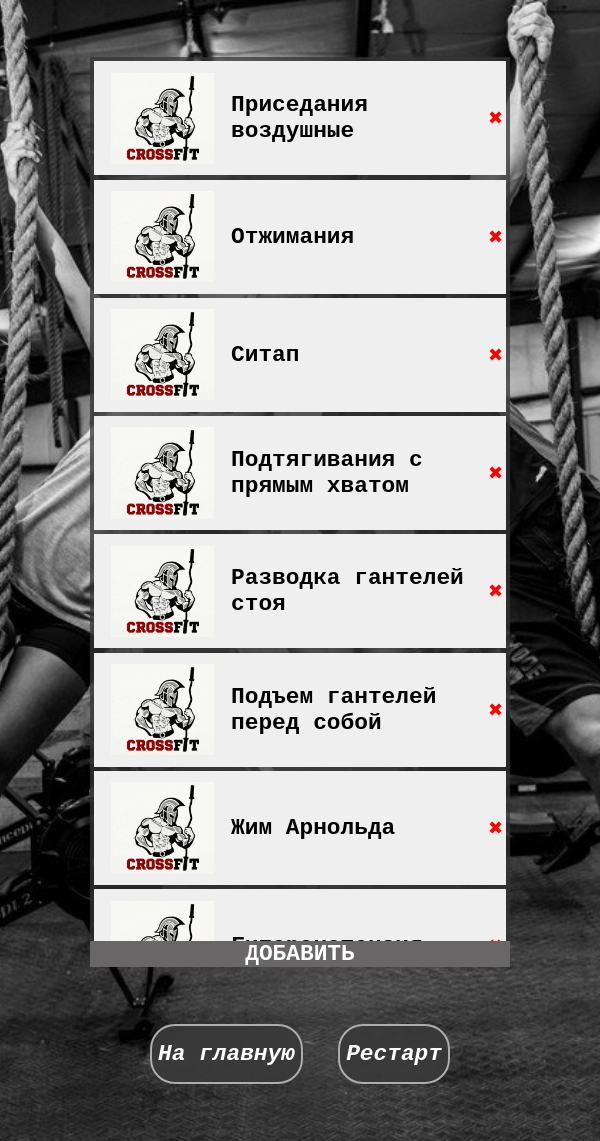
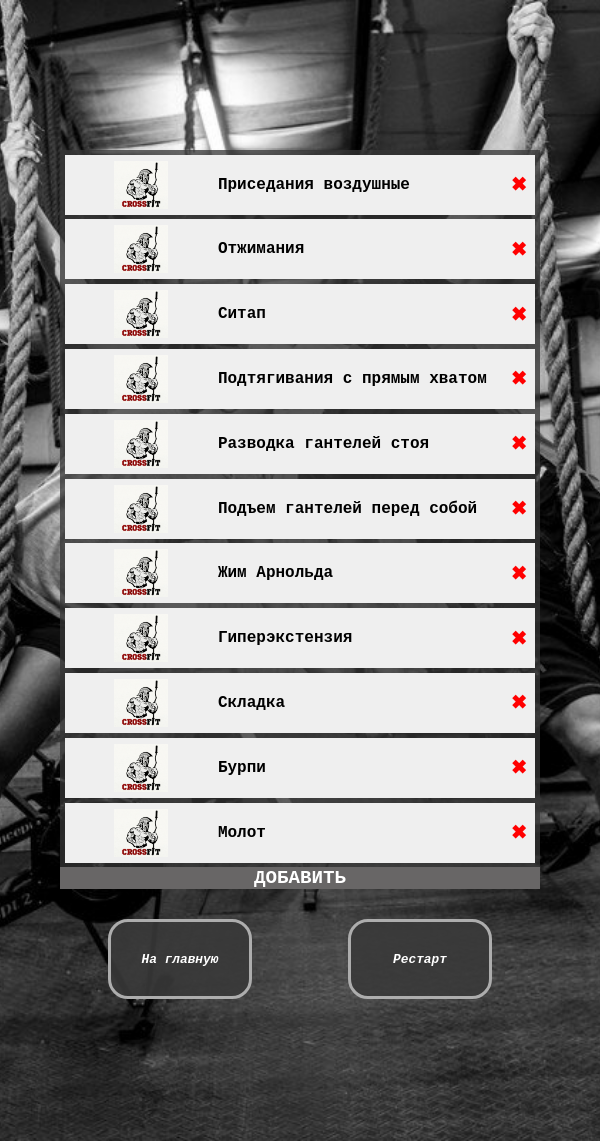
Before and after one commit to cowabangerrrrr/CrossFiit, a Flask app: page /workout in a window 600 px wide. Run offline with Flask 3, Linux system fonts and the light colour scheme.

Commit message:
almost done

```diff
--- a/static/change.css
+++ b/static/change.css
@@ -5,68 +5,63 @@ body, html {
     background-size: cover;
     font-family: 'Courier New', Courier, monospace;
     color: white;
-    height: 100vh;
-    width: 100vw;
-    overflow: hidden;
-    position: relative;
-    justify-content: center;
+    height: 100%;
+    width: 100%;
     display: flex;
     flex-direction: column;
-    margin: 0
+    align-items: center;
+    justify-content: center;
+    margin: 0;
+    overflow: auto;
 }
 
 .menu_container{
-    grid-area: buttons;
     overflow-wrap: break-word;
     display: flex;
-    min-width: max(50vw, 25vh);
-    margin-top: 5vh;
-    margin-bottom: 5vh;
+    width: 50%;
+    min-height: 5%;
+    margin: 2% 0;
     flex-direction: row;
     align-self: center;
-    justify-self: center;
-    justify-content: space-between;
+    justify-content: space-around;
 }
 
 .m_button{
-    height: min(10vw, 10vh);
+    box-sizing: border-box;
+    height: 100%;
+    width: 30%;
     background-color: #393939E5;
     font-family: 'Courier New', Courier, monospace;
     color: white;
-    font-size: max(2vw, 2vh);
+    font-size: 1.5em;
     font-weight: bold;
     font-style: italic;
     border-radius: 25px;
-    border-width: 0.4vw;
+    border-width: 5px;
     border-style: solid;
-    padding: 0% 2%;
+    padding: 0 2%;
     border-color: #ADADAD;
+    justify-self: center;
     align-self: center;
-    justify-self: center;
     cursor: pointer;
 }
 
 .exercises_container {
-    grid-area: context;
     background-color: rgba(52, 52, 52, 0.75);
-    width: max(50vw, 60vh);
-    max-width: 70%;
-    max-height: 90%;
-    margin-top: 5vh;
+    width: 60%;
+    max-height: 80%;
+    margin-top: 20px;
     overflow-y: auto;
-    justify-self: center;
     align-self: center;
 }
 
 .container {
     display: grid;
-    width: 98%;
     margin: 1%;
-    grid-template-columns: 95% 5%;
+    grid-template-columns: 93% 7%;
     grid-template-areas: "exercise del";
-    grid-template-rows: max(10vh, 6vw);
+    grid-template-rows: 80px;
     gap: 0;
-    border-radius: 15px;
 }
 
 .ex_button{
@@ -74,7 +69,7 @@ body, html {
     grid-area: exercise;
     grid-template-columns: 35% 65%;
     grid-template-areas: "icon name";
-    grid-template-rows: max(10vh, 6vw);
+    grid-template-rows: 100%;
     box-sizing: border-box;
     padding: 0;
     border: 0;
@@ -83,7 +78,7 @@ body, html {
 .ex_button span {
     grid-area: name;
     align-self: center;
-    font-size: max(2vw, 2vh);
+    font-size: 1.5em;
     font-weight: bold;
     font-family: 'Courier New', Courier, monospace;
     overflow-wrap: break-word;
@@ -101,23 +96,24 @@ body, html {
 
 .del_button {
     grid-area: del;
-    font-size: 3vw;
+    font-size: 1.5em;
     color: red;
     border: 0;
-    padding: 0;
+    padding: 0 3%;
+    text-align: center;
 }
 
 .st_button, .save_button{
     position: sticky;
     width: 100%;
     background-color:#686666;
-    bottom: 0px;
+    bottom: 0;
     text-align: center;
     cursor: pointer;
     border: none;
     font-family: 'Courier New', Courier, monospace;
     color: white;
-    font-size: max(2vw, 2vh);
+    font-size: 1.5em;
     font-weight: bold;
     padding: 0;
     margin: 0;
@@ -252,12 +249,175 @@ body, html {
     object-fit: contain;
 }
 
-.extraExerciseButton span {
+.extraExerciseButton .name {
     grid-area: name;
     align-self: center;
-    font-size: max(2vw, 2vh);
+    font-size: 1.5em;
     font-weight: bold;
     font-family: 'Courier New', Courier, monospace;
     overflow-wrap: break-word;
     text-align: left;
 }
+
+.extraExerciseButton .tick {
+    grid-area: tick;
+    align-self: center;
+    font-size: 2em;
+    font-weight: bold;
+    font-family: 'Courier New', Courier, monospace;
+    color: green;
+    opacity: 0;
+    transition: opacity 0.3s ease-in-out;
+}
+
+@media screen and (min-width: 600px) and (max-width: 1120px)  {
+    .exercises_container {
+        width: 70%;
+        max-height: 80%;
+    }
+    .container{
+        grid-template-rows: 70px;
+    }
+
+    .ex_button span,
+    .del_button,
+    .st_button,
+    .save_button{
+        font-size: 1.3em;
+        font-weight: bold;
+    }
+
+    .menu_container{
+        width: 70%;
+        min-height: 7%;
+        margin-top: 5%;
+    }
+
+    .m_button{
+        width: 30%;
+        min-height: 50%;
+        font-size: 1.1em;
+        border-radius: 20px;
+        border-width: 3px;
+        border-style: solid;
+        padding: 0 1%;
+    }
+    .modalMain{
+        width: 80%;
+    }
+    .modalMainExtra {
+        width: 60%;
+    }
+    .extraExerciseButton {
+        grid-template-rows: 50px;
+    }
+}
+
+@media screen and (min-width: 330px) and (max-width: 600px)  {
+    .exercises_container {
+        width: 80%;
+        max-height: 80%;
+    }
+    .container{
+        grid-template-rows: 60px;
+    }
+
+    .ex_button span,
+    .del_button,
+    .st_button,
+    .save_button{
+        font-size: 1.2em;
+        font-weight: bold;
+    }
+
+    .menu_container{
+        width: 80%;
+        min-height: 7%;
+        margin-top: 5%;
+    }
+
+    .m_button{
+        width: 30%;
+        min-height: 50%;
+        font-size: 0.8em;
+        border-radius: 20px;
+        border-width: 3px;
+        border-style: solid;
+        padding: 0 1%;
+    }
+    .modalMain{
+        width: 90%;
+    }
+    .modalMainExtra {
+        width: 70%;
+    }
+    .extraExerciseButton {
+        grid-template-rows: 50px;
+    }
+    .extraExerciseButton .name {
+        font-size: 1.2em;
+    }
+    .name-exercise {
+        font-size: 0.9em;
+    }
+}
+
+@media screen and (max-width: 330px)  {
+    .exercises_container {
+        width: 90%;
+        max-height: 80%;
+    }
+
+    .container{
+        grid-template-columns: 90% 10%;
+        grid-template-rows: 50px;
+    }
+
+    .ex_button span,
+    .del_button,
+    .st_button,
+    .save_button,
+    .descriptionContainer h3 {
+        font-size: 0.8em;
+    }
+
+    .menu_container{
+        display: flex;
+        width: 90%;
+        flex-direction: column;
+    }
+
+    .m_button{
+        height: 30%;
+        width: 100%;
+        font-size: 0.8em;
+        border-radius: 15px;
+        border-width: 3px;
+        border-style: solid;
+        padding: 0 2%;
+    }
+
+    .modalMain,
+    .modalMainExtra {
+        width: 90%;
+    }
+    .extraExerciseButton {
+        grid-template-rows: 30px;
+        border-radius: 8px;
+    }
+
+    .name-exercise,
+    .descriptionContainer p {
+        font-size: 0.7em;
+    }
+
+    .extraExerciseButton .name,
+    .extraExerciseButton .tick {
+        font-size: 0.6em;
+    }
+
+    .header .modalTitle,
+    .header .closeButton {
+        font-size: 0.9em;
+    }
+}
--- a/static/exercise_model.js
+++ b/static/exercise_model.js
@@ -37,6 +37,7 @@ const modalController = ({ modal, btnOpen, btnClose, time = 300 }) => {
                 const button = document.getElementById(exerciseId);
                 if (button) {
                     button.style.background = 'white';
+                    button.querySelector('.tick').style.opacity = '0';
                 }
             });
             exercises.length = 0;
@@ -149,9 +150,11 @@ extraExerciseButtons.forEach(button => {
             const ind = exercises.indexOf(id);
             exercises.splice(ind, 1);
             button.style.background = 'white';
+            button.querySelector('.tick').style.opacity = '0';
         } else {
             exercises.push(id);
-            button.style.background = '#393939';
+            button.style.background = 'rgb(164, 164, 164)';
+            button.querySelector('.tick').style.opacity = '1';
         }
         saveButton.style.display = exercises.length > 0 ? 'block' : 'none';
     });
--- a/templates/change.html
+++ b/templates/change.html
@@ -5,6 +5,7 @@
         <title>CrossFIIT</title>
         <link rel="stylesheet" href="{{ url_for('static', filename='change.css') }}">
         <script src="{{ url_for('static', filename='exercise_model.js') }}" defer></script>
+        <meta name="viewport" content="width=device-width">
     </head>
     <body class="background">
         <div class="exercises_container">
@@ -52,7 +53,8 @@
                     {% for record in exercises %}
                         <button class="extraExerciseButton"  id="{{ record.id }}">
                             <img src="../static/images/{{ record.second_photo_path }}" alt="image" class="extraExerciseImage">
-                            <span>{{ record.name }}</span>
+                            <span class="name">{{ record.name }}</span>
+                            <span class="tick">&#10004;</span>
                         </button>
                     {% endfor %}
                     <button class="save_button">СОХРАНИТЬ</button>
```
Also changed, not shown: other parts of static/change.css (+21 -20 lines).
